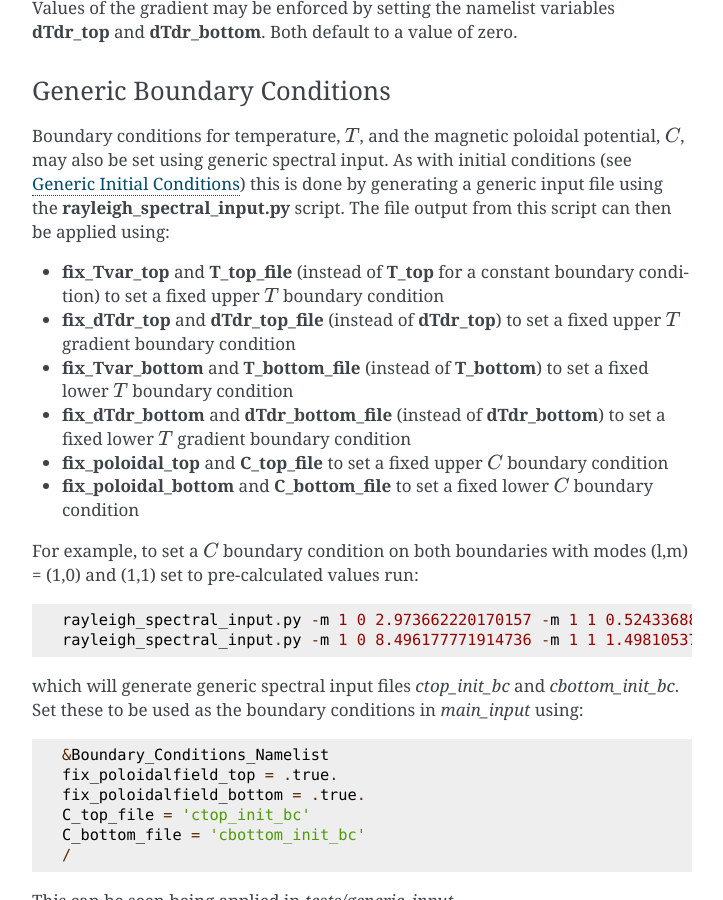
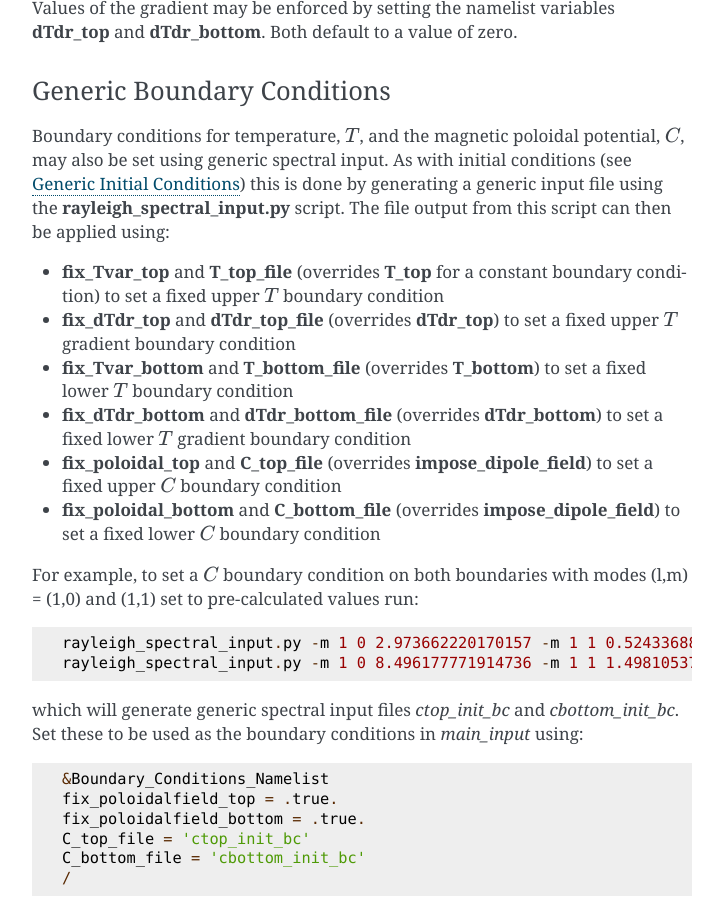
Before and after one commit to geodynamics/Rayleigh, a Sphinx documentation site: the page built from doc/source/User_Guide/physics.rst, in a window 1280 px wide and 900 px high, scrolled down 7182 px. Shown: the whole window, without its empty margins (388-1111 px from the left). Built offline with Sphinx 7.4.7, drawn with Linux system fonts in a browser that asks for light colours; pages that are not in the unit, such as notebooks, are missing from menus; cross-references to code outside the pages are shown as plain code.

Commit message:
Make doc statements about what options override other options.

```diff
--- a/doc/source/User_Guide/physics.rst
+++ b/doc/source/User_Guide/physics.rst
@@ -461,14 +461,14 @@ may also be set using generic spectral input.  As with initial conditions (see :
 this is done by generating a generic input file using the **rayleigh_spectral_input.py** script.
 The file output from this script can then be applied using:
 
--  **fix_Tvar_top** and **T_top_file** (instead of **T_top** for a constant boundary condition)
+-  **fix_Tvar_top** and **T_top_file** (overrides **T_top** for a constant boundary condition)
    to set a fixed upper :math:`T` boundary condition
--  **fix_dTdr_top** and **dTdr_top_file** (instead of **dTdr_top**) to set a fixed upper :math:`T` gradient boundary condition
--  **fix_Tvar_bottom** and **T_bottom_file** (instead of **T_bottom**) to set a fixed lower :math:`T` boundary condition
--  **fix_dTdr_bottom** and **dTdr_bottom_file** (instead of **dTdr_bottom**) to set a fixed lower :math:`T` gradient boundary
+-  **fix_dTdr_top** and **dTdr_top_file** (overrides **dTdr_top**) to set a fixed upper :math:`T` gradient boundary condition
+-  **fix_Tvar_bottom** and **T_bottom_file** (overrides **T_bottom**) to set a fixed lower :math:`T` boundary condition
+-  **fix_dTdr_bottom** and **dTdr_bottom_file** (overrides **dTdr_bottom**) to set a fixed lower :math:`T` gradient boundary
    condition
--  **fix_poloidal_top** and **C_top_file** to set a fixed upper :math:`C` boundary condition
--  **fix_poloidal_bottom** and **C_bottom_file** to set a fixed lower :math:`C` boundary condition
+-  **fix_poloidal_top** and **C_top_file** (overrides **impose_dipole_field**) to set a fixed upper :math:`C` boundary condition
+-  **fix_poloidal_bottom** and **C_bottom_file** (overrides **impose_dipole_field**) to set a fixed lower :math:`C` boundary condition
 
 For example, to set a :math:`C` boundary condition on both boundaries with modes (l,m) = (1,0) and (1,1) set to pre-calculated
 values run:
```
